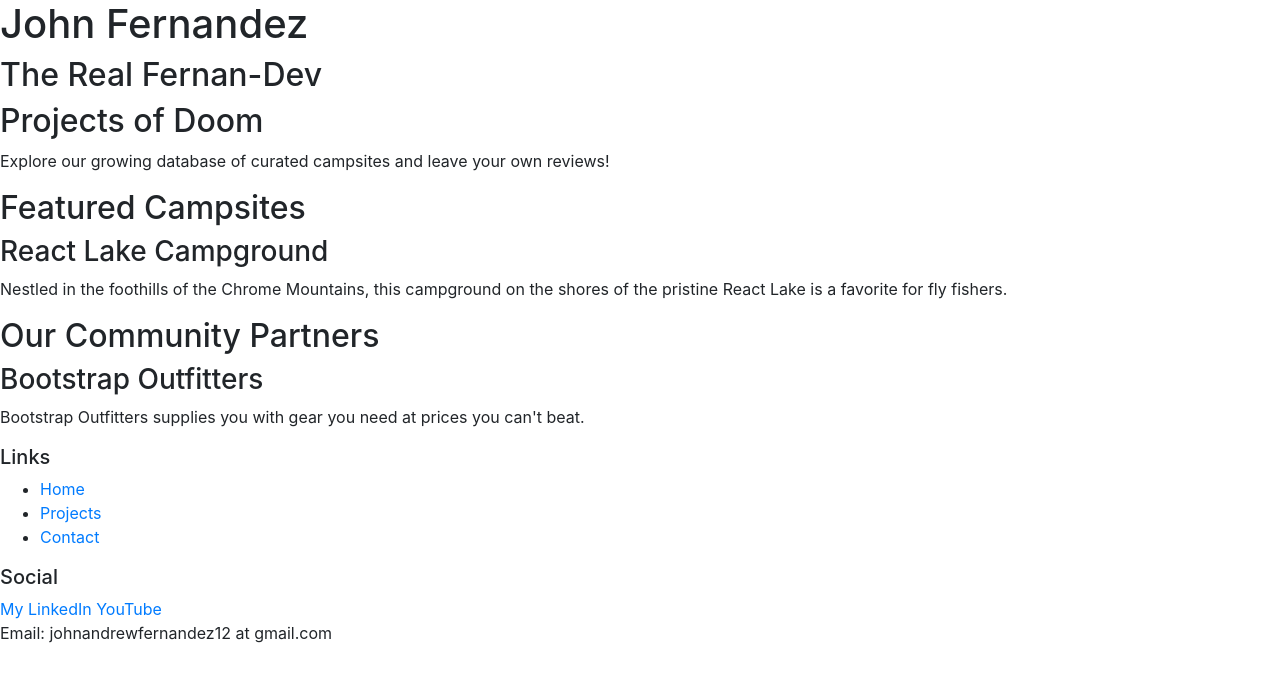
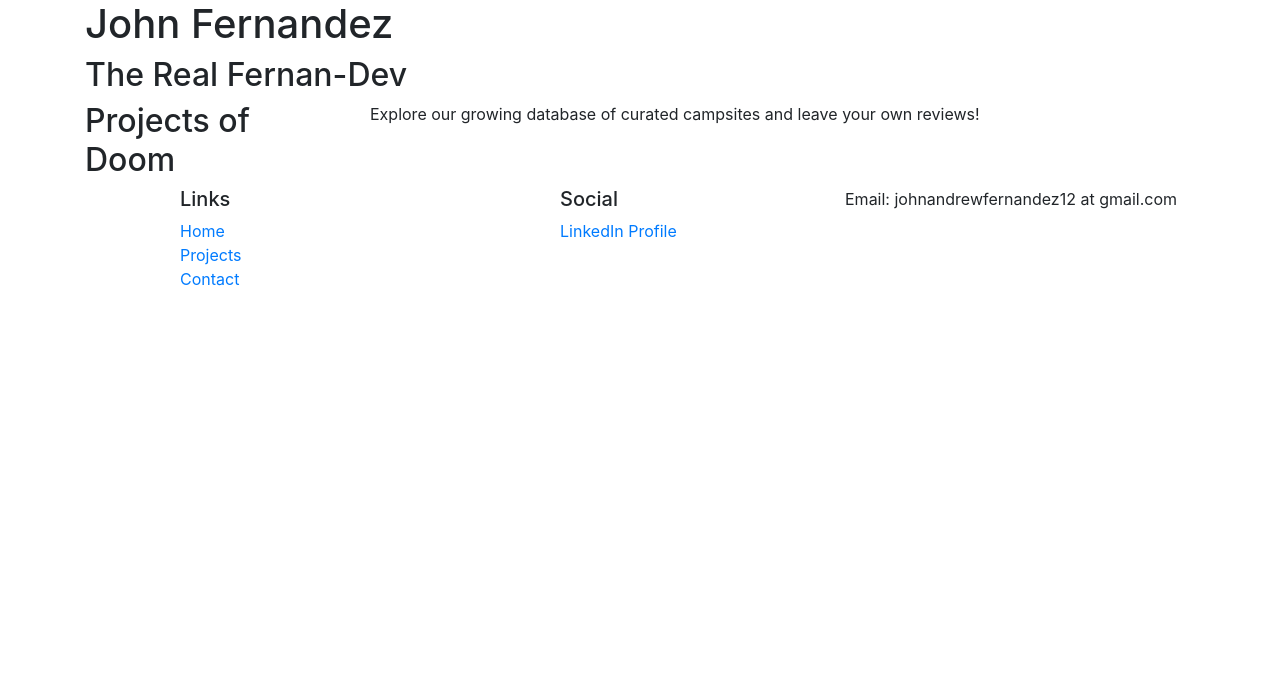
Before and after one commit to JohnAFernandez/portfolio_website, a website: page index.html in a window 1280 px wide. Drawn offline with nearby package versions, Linux system fonts and the light colour scheme.

Commit message:
Basic formatting

```diff
--- a/index.html
+++ b/index.html
@@ -15,46 +15,47 @@
 
 <body>
 
-    <header>
-        <div>
+    <header class="jumbtron">
+        <div class="container">
+            <div class="row">
+                <div class="col">
                     <h1>John Fernandez</h1>
                     <h2>The Real Fernan-Dev</h2>
                 </div>
+            </div>
+        </div>
     </header>
 
-    <div>
+    <div class="container">
+        <div class="row">
+            <div class="col-sm-4 col-md-3">
                 <h2>Projects of Doom</h2>
+            </div>
+            <div class="col">
                 <p>Explore our growing database of curated campsites and leave your own reviews!</p>
             </div>
-
-    <div>
-        <h2>Featured Campsites</h2>
-        <h3>React Lake Campground</h3>
-        <p>Nestled in the foothills of the Chrome Mountains, this campground on the shores of the pristine React Lake is a favorite for fly fishers.</p>
         </div>
 
-    <div>
-        <h2>Our Community Partners</h2>
-        <h3>Bootstrap Outfitters</h3>
-        <p>Bootstrap Outfitters supplies you with gear you need at prices you can't beat.</p>
-    </div>
 
     <footer>
-        <div>
+        <div class="conatiner">
+            <div class="row">
+                <div class="col-6 col-sm-4 offset-1">
                     <h5>Links</h5>
-            <ul>
+                    <ul class="list-unstyled">
                         <li><a href="#">Home</a></li>
                         <li><a href="#">Projects</a></li>
                         <li><a href="#">Contact</a></li>
                     </ul>
                 </div>
-        <div>
+                <div class="col-3">
                     <h5>Social</h5>
-            <a href="https://www.linkedin.com/in/johnafernandez/">My LinkedIn</a>
-            <a href="http://youtube.com/">YouTube</a>
+                    <a href="https://www.linkedin.com/in/johnafernandez/">LinkedIn Profile</a>
                 </div>
-        <div>
+                <div class="col-sm-4">
                     Email: johnandrewfernandez12 at gmail.com
+                </div>
+            </div>
         </div>
     </footer>
 
```
Also changed, not shown: Algorithms.png (added), DevOps_with_Python_Course_Completion.png (added), SQL_and_Data_Course_Completion.png (added). Lines whose indentation alone changed are shown as unchanged.
